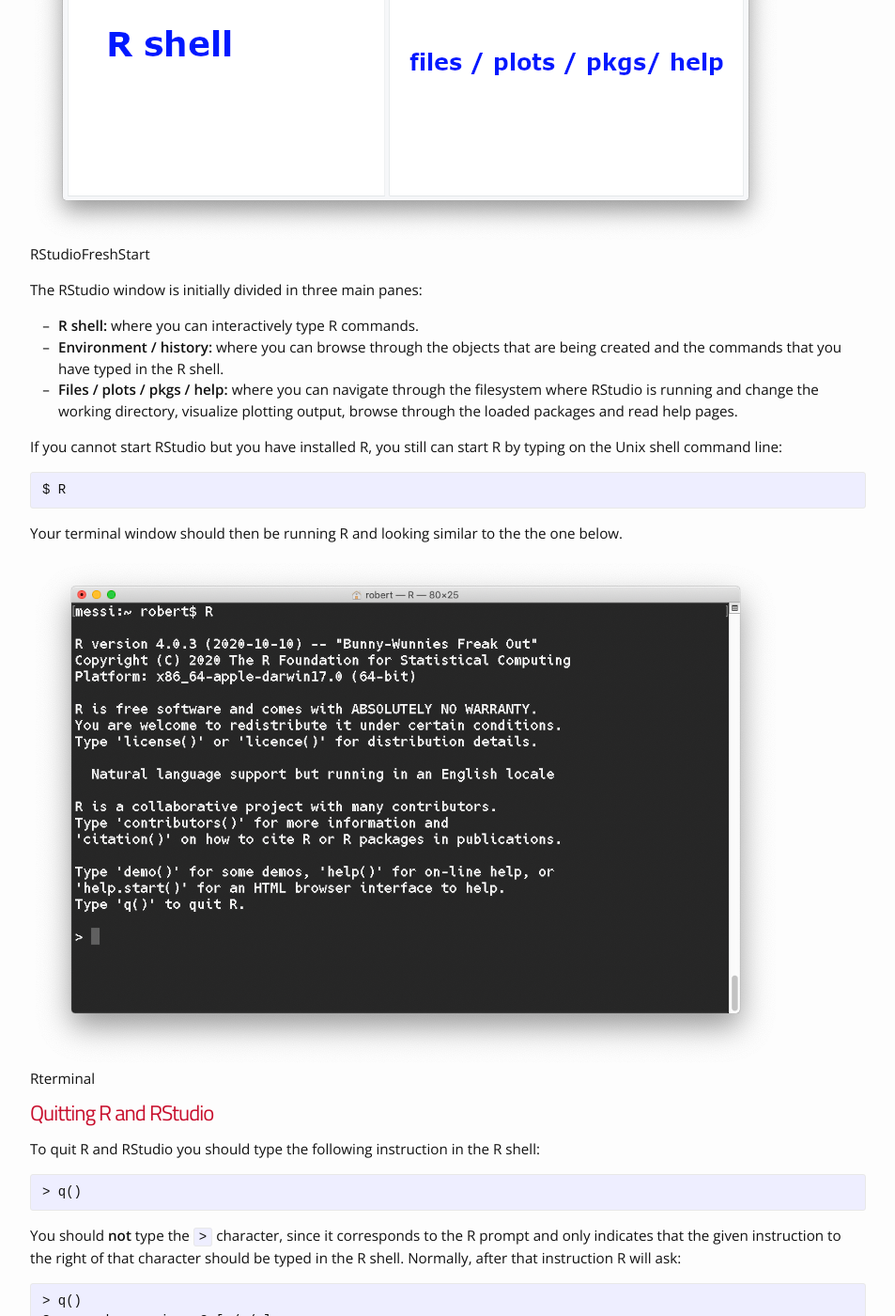
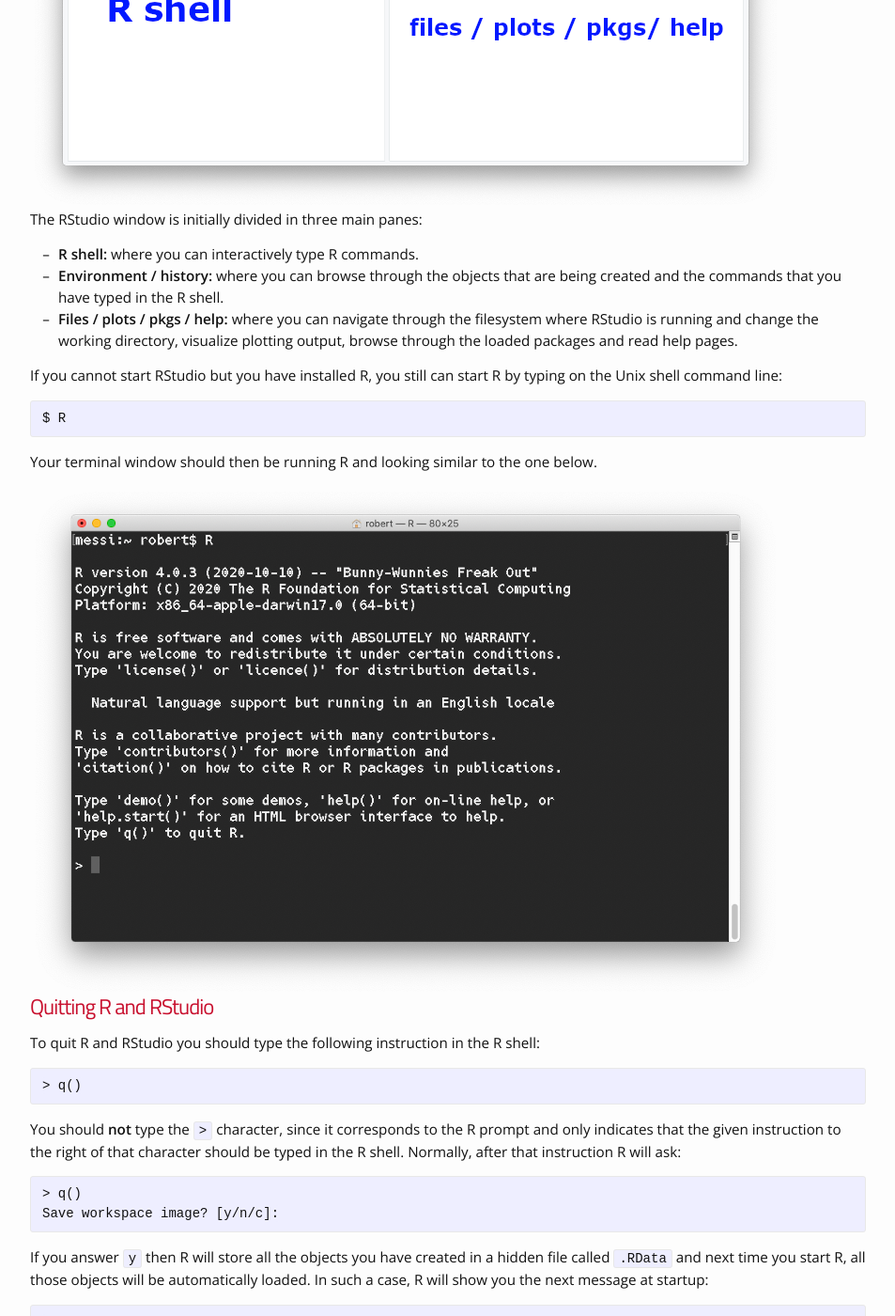
Before and after one commit to funcompbio/funcompbio.github.io, a Jekyll site: the page built from practical8/practical8.md, in a window 1280 px wide and 1400 px high, scrolled down 1334 px. Shown: the whole window at 94% size, without its empty margins (163-1116 px from the left). Built offline with Jekyll 4.4.1, drawn with Linux system fonts in a browser that asks for light colours; nearby versions of some CDN libraries; some of the changed text lies outside the part shown.

Commit message:
Updated practical 8.

```diff
--- a/practical8/practical8.html
+++ b/practical8/practical8.html
@@ -7,8 +7,8 @@
 <h1 id="setup-and-background">Setup and background</h1>
 <p>To do this practical you need an installation of R and RStudio. You can find the instructions in the <a href="/setup/">setup</a> link on how to install R and RStudio in your system. Once R and RStudio are installed, you should be able to start RStudio by double-clicking on an icon like the one here below.</p>
 <div class="figure">
-<img src="RStudioIcon.png" alt="RStudioIcon.png" />
-<p class="caption">RStudioIcon.png</p>
+<img src="RStudioIcon.png" />
+
 </div>
 <p>We will download some COVID19 data to illustrate the use of R and RStudio. Please follow the next two steps:</p>
 <ol style="list-style-type: decimal">
@@ -21,8 +21,8 @@
 <p>RStudio is the most popular graphical user interface (GUI), or rather the most popular <a href="https://en.wikipedia.org/wiki/Integrated_development_environment">integrated development environment (IDE)</a>, for working <strong>with</strong> R. However, RStudio <strong>is not</strong> R. RStudio <strong>runs</strong> R. You can also run and work with R <strong>without</strong> RStudio. In fact, if you need to work with R in a remote server to which you only have a text-based connection through a terminal window, then you <strong>cannot</strong> use RStudio. If for whatever reason, you cannot use RStudio, you can still follow this practical, skipping the parts that specifically refer to the GUI of RStudio.</p>
 <p>Once you have started RStudio, you should see its application window, which should be similar to this one below.</p>
 <div class="figure">
-<img src="RStudioFreshStart.png" alt="RStudioFreshStart" />
-<p class="caption">RStudioFreshStart</p>
+<img src="RStudioFreshStart.png" />
+
 </div>
 <p>The RStudio window is initially divided in three main panes:</p>
 <ul>
@@ -32,10 +32,10 @@
 </ul>
 <p>If you cannot start RStudio but you have installed R, you still can start R by typing on the Unix shell command line:</p>
 <pre><code>$ R</code></pre>
-<p>Your terminal window should then be running R and looking similar to the the one below.</p>
+<p>Your terminal window should then be running R and looking similar to the one below.</p>
 <div class="figure">
-<img src="Rterminal.png" alt="Rterminal" />
-<p class="caption">Rterminal</p>
+<img src="Rterminal.png" />
+
 </div>
 <h1 id="quitting-r-and-rstudio">Quitting R and RStudio</h1>
 <p>To quit R and RStudio you should type the following instruction in the R shell:</p>
```
Also changed, not shown: other parts of practical8/practical8.html (+1 -0 lines).
